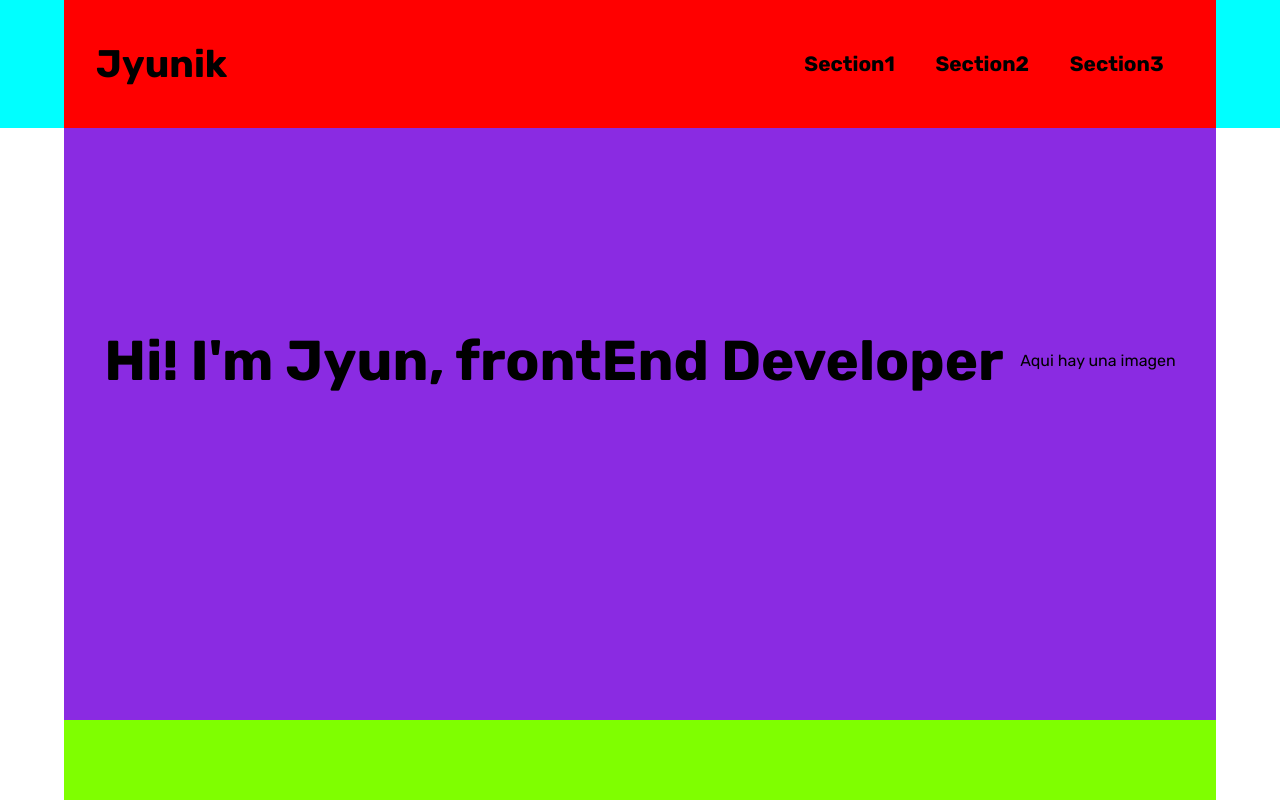
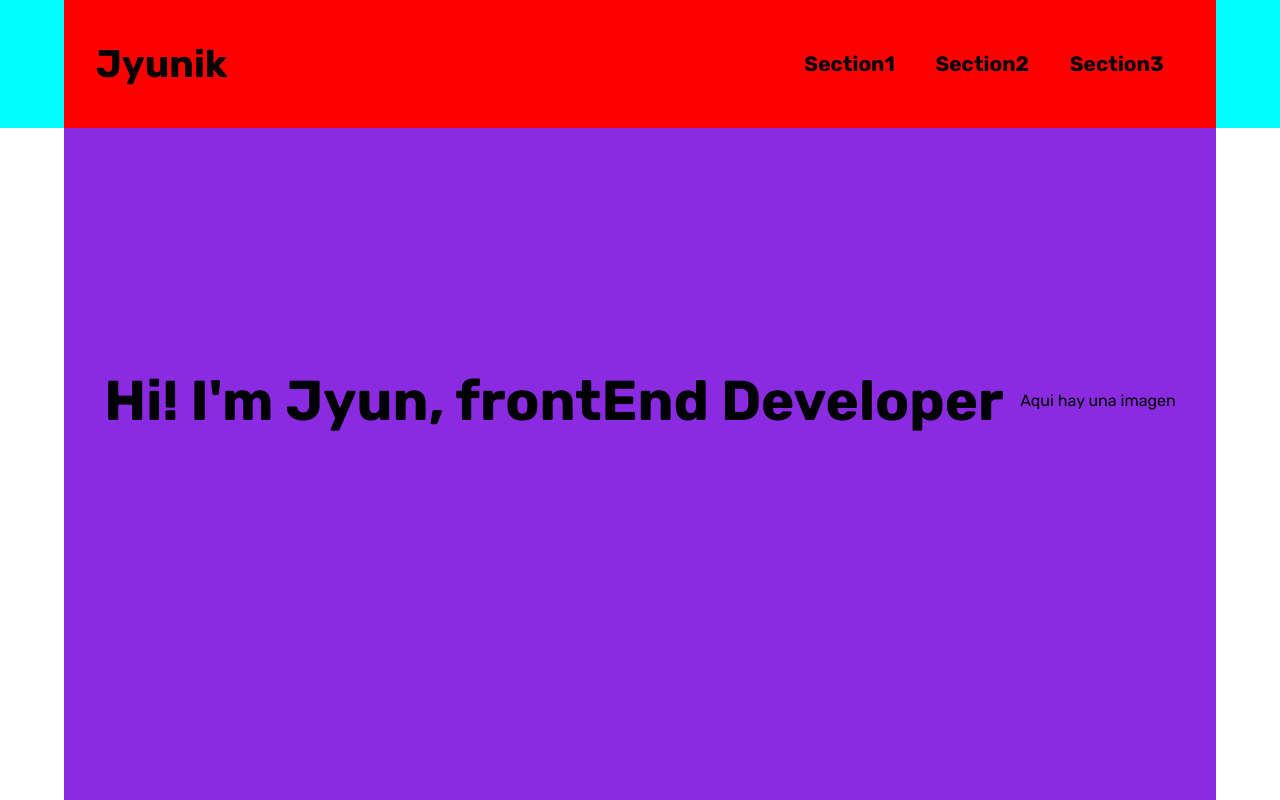
Before and after one commit to jyunakaike/Portfolio, a React app: page / in a window 1280 px wide. Shown: the top 800 px of the page. Built offline with nearby package versions, Linux system fonts and the light colour scheme.

Commit message:
edit: size of header,

```diff
--- a/src/Components/Header/style.css
+++ b/src/Components/Header/style.css
@@ -20,7 +20,7 @@
     position: fixed;
     background-color: aqua;
     width: 100%;
-    height: 70px;
+    height: 10vh;
 }
 
 .small {
--- a/src/Components/Introduction/style.css
+++ b/src/Components/Introduction/style.css
@@ -1,5 +1,5 @@
 .Intro-container{
-    height: 90vh;
+    height: 100vh;
     width: 90%;
     margin: 0 auto;
     padding: 0 2.5%;
```
